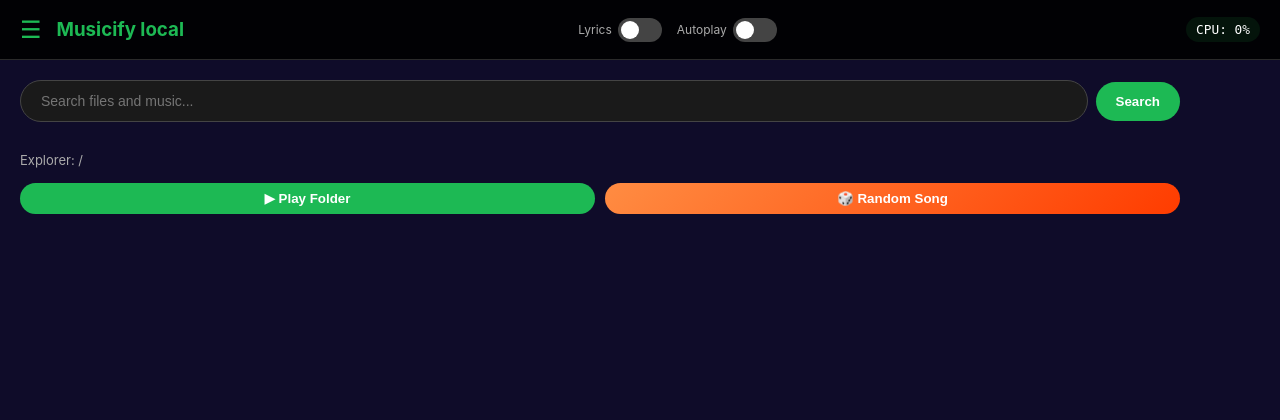
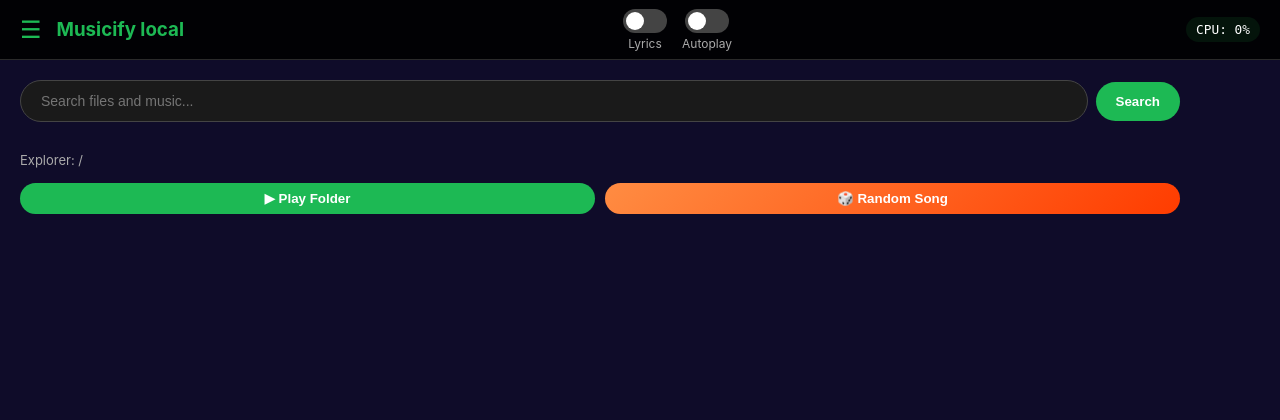
Before and after one commit to termuxBash/Musicify, a Flask app: page /local/ in a window 1280 px wide. Shown: the top 420 px of the page. Run offline with Flask 3, Linux system fonts and the light colour scheme; data that the repository does not hold is empty; some libraries are stand-ins or nearby versions.

Commit message:
Refactor navigation settings for improved structure and styling

```diff
--- a/static/common.css
+++ b/static/common.css
@@ -616,6 +616,26 @@ nav {
     height: 24px;
 }
 
+.nav-settings {
+    display: flex;
+    align-items: flex-start;
+    gap: 15px;
+    margin-right: 15px;
+}
+
+.nav-setting {
+    display: flex;
+    flex-direction: column;
+    align-items: center;
+    gap: 3px;
+}
+
+.nav-setting-label {
+    color: #aaa;
+    cursor: pointer;
+    font-size: 12px;
+}
+
 .switch input {
     opacity: 0;
     width: 0;
--- a/templates/_nav.html
+++ b/templates/_nav.html
@@ -4,21 +4,21 @@
     <div class="menu-toggle" onclick="toggleMenu()">☰</div>
     <h3 style="color:var(--spotify-green); margin-right:auto;">{{ page_title }}</h3>
 
-    <div style="display:flex; align-items:center; gap:15px; margin-right:15px;">
-        <div style="display:flex; align-items:center; gap:6px;">
-            <span style="font-size:12px; color:#aaa;">Lyrics</span>
-            <label class="switch">
+    <div class="nav-settings">
+        <div class="nav-setting">
+            <label class="switch" for="lyricsToggle">
                 <input type="checkbox" id="lyricsToggle" onchange="toggleLyrics()">
                 <span class="slider"></span>
             </label>
+            <label class="nav-setting-label" for="lyricsToggle">Lyrics</label>
         </div>
 
-        <div style="display:flex; align-items:center; gap:6px;">
-            <span style="font-size:12px; color:#aaa;">Autoplay</span>
-            <label class="switch">
+        <div class="nav-setting">
+            <label class="switch" for="autoplayToggle">
                 <input type="checkbox" id="autoplayToggle" onchange="toggleAutoplay()">
                 <span class="slider"></span>
             </label>
+            <label class="nav-setting-label" for="autoplayToggle">Autoplay</label>
         </div>
     </div>
 
```
